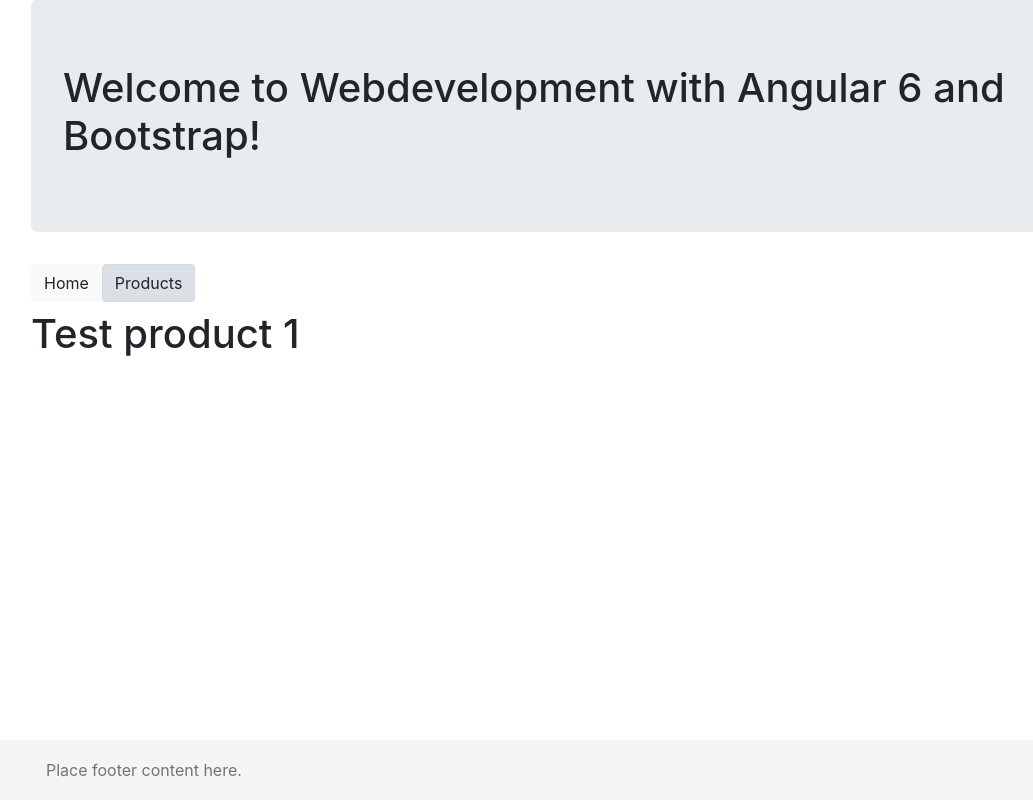
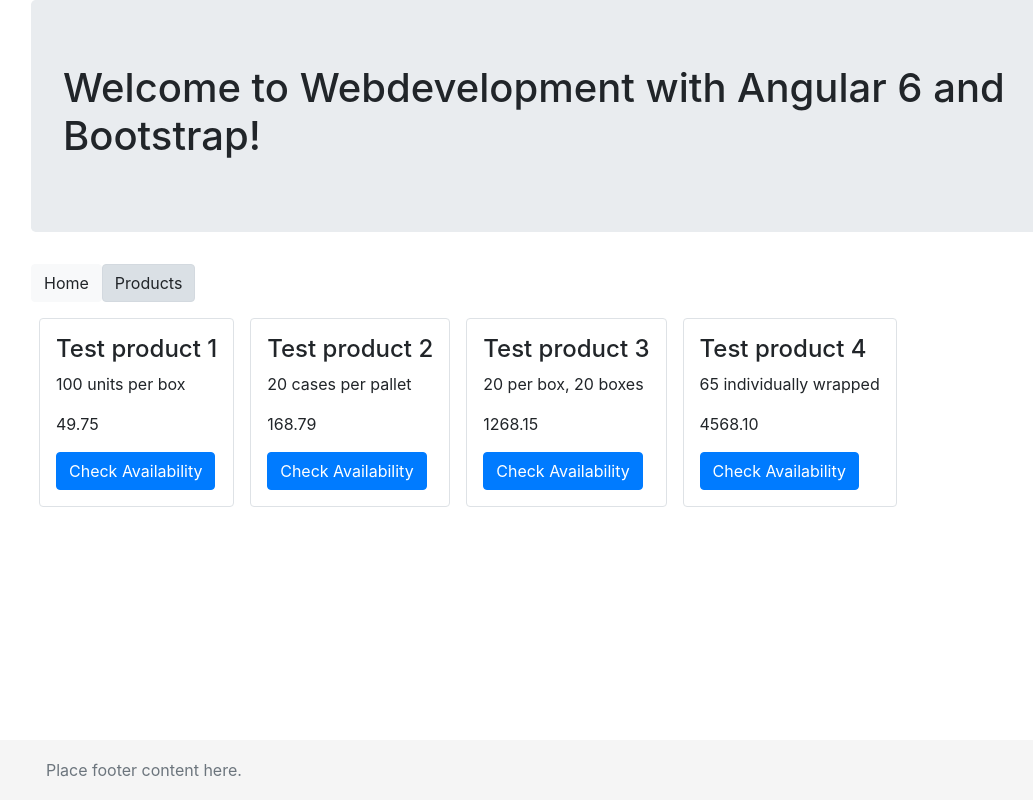
Before and after one commit to gopherproxy/MUL18-FE, an Angular app in the folder angular6app/: page /products in a window 1280 px wide. Shown: the whole page, without its empty margins (39-1072 px from the left). Built offline with nearby package versions, Linux system fonts and the light colour scheme.

Commit message:
Angular 6 app: HTTP requests to external data source (JSON)

```diff
--- a/angular6app/angular.json
+++ b/angular6app/angular.json
@@ -23,9 +23,11 @@
               "src/assets"
             ],
             "styles": [
-              "src/styles.css"
+              "src/styles.css",
+    "node_modules/bootstrap/dist/css/bootstrap.min.css"
             ],
-            "scripts": []
+            "scripts": ["node_modules/jquery/dist/jquery.min.js",
+    "node_modules/bootstrap/dist/js/bootstrap.min.js"]
           },
           "configurations": {
             "production": {
--- a/angular6app/package.json
+++ b/angular6app/package.json
@@ -23,6 +23,7 @@
     "bootstrap": "^4.1.3",
     "core-js": "^2.5.4",
     "font-awesome": "^4.7.0",
+    "jquery": "^3.3.1",
     "rxjs": "~6.2.0",
     "zone.js": "~0.8.26"
   },
--- a/angular6app/src/app/app.module.ts
+++ b/angular6app/src/app/app.module.ts
@@ -2,6 +2,7 @@ import { BrowserModule } from '@angular/platform-browser';
 import { NgModule } from '@angular/core';
 
 import { RouterModule, Routes } from '@angular/router';
+import { HttpClientModule } from '@angular/common/http';
 
 import { AppComponent } from './app.component';
 import { FooterComponent } from './footer/footer.component';
@@ -25,7 +26,8 @@ const appRoutes: Routes = [
   ],
   imports: [
     BrowserModule,
-	RouterModule.forRoot(appRoutes)
+	RouterModule.forRoot(appRoutes),
+    HttpClientModule
   ],
   providers: [],
   bootstrap: [AppComponent]
--- a/angular6app/src/app/products/products.component.html
+++ b/angular6app/src/app/products/products.component.html
@@ -1,5 +1,11 @@
 <div class="container">
   <div class="row">
-    <h1>{{ testData[0].ProductName }}</h1>
+    <!--<h1>{{ testData[0].ProductName }}</h1>-->
+    <div *ngFor="let product of testData" class="border rounded p-3 m-2">
+      <h4>{{ product.ProductName }}</h4>
+      <p>{{ product.QuantityPerUnit }}</p>
+      <p>{{ product.UnitPrice }}</p>
+      <button (click)="checkStock(product)" class="btn btn-primary">Check Availability</button>
+    </div>
   </div>
 </div>
--- a/angular6app/src/app/products/products.component.ts
+++ b/angular6app/src/app/products/products.component.ts
@@ -1,48 +1,36 @@
 import { Component, OnInit } from '@angular/core';
+import { HttpClient } from '@angular/common/http';
+import { HttpErrorResponse } from '@angular/common/http';
 
 @Component({
   selector: 'app-products',
   templateUrl: './products.component.html',
   styleUrls: ['./products.component.css']
 })
+
 export class ProductsComponent implements OnInit {
 
-  constructor() {
+  constructor(private httpService: HttpClient) { }
 
+   // JS object array as class property
+	testData : string [];
+
+	// (prod) is a parameter for the function
+	checkStock = function(prod){
+			// ternary operator: cond ? true : false;
+			alert(prod.Available > 0 ? prod.Available + ' units available' : 'Not in stock')
+		}
+
+  ngOnInit () {
+    this.httpService.get('./assets/test-data.json').subscribe(
+      data => {
+        this.testData = data as string [];	 // FILL THE ARRAY WITH DATA.
+        //  console.log(this.arrBirds[1]);
+      },
+      (err: HttpErrorResponse) => {
+        console.log (err.message);
+      }
+    );
   }
-
-   // JS object array as class property (NOT as a variable)
-	testData = [
-		// 1 JS object in JSON
-		{
-			// Key : Value pair
-			ProductName : 'Test product 1',
-			UnitPrice : '49.75',
-			QuantityPerUnit : '100 units per box',
-			Available : 20
-		},
-		{
-			ProductName : 'Test product 2',
-			UnitPrice : '168.79',
-			QuantityPerUnit : '20 cases per pallet',
-			Available : 0
-		},
-		{
-			ProductName : 'Test product 3',
-			UnitPrice : '1268.15',
-			QuantityPerUnit : '20 per box, 20 boxes',
-			Available : 11
-		},
-		{
-			ProductName : 'Test product 4',
-			UnitPrice : '4568.10',
-			QuantityPerUnit : '65 individually wrapped',
-			Available : 5
-		}
-	]
-
-  ngOnInit() {
-	 console.log(this.testData[0]);
-  }
-
+// end class
 }
--- /dev/null
+++ b/angular6app/src/assets/test-data.json
@@ -0,0 +1,26 @@
+[
+		{
+			"ProductName" : "Test product 1",
+			"UnitPrice" : "49.75",
+			"QuantityPerUnit" : "100 units per box",
+			"Available" : "20"
+		},
+		{
+			"ProductName" : "Test product 2",
+			"UnitPrice" : "168.79",
+			"QuantityPerUnit" : "20 cases per pallet",
+			"Available" : "0"
+		},
+		{
+			"ProductName" : "Test product 3",
+			"UnitPrice" : "1268.15",
+			"QuantityPerUnit" : "20 per box, 20 boxes",
+			"Available" : "11"
+		},
+		{
+			"ProductName" : "Test product 4",
+			"UnitPrice" : "4568.10",
+			"QuantityPerUnit" : "65 individually wrapped",
+			"Available" : "5"
+		}
+	]
```
Also changed, not shown: 1 other file (tests, documents, lock files or other folders).
